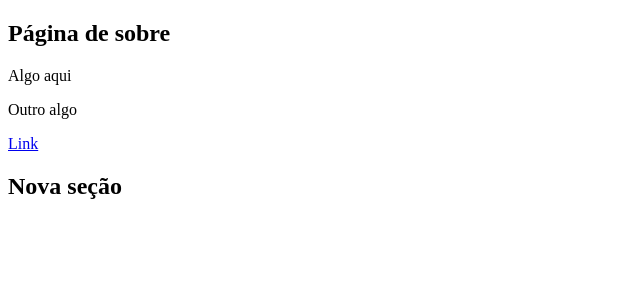
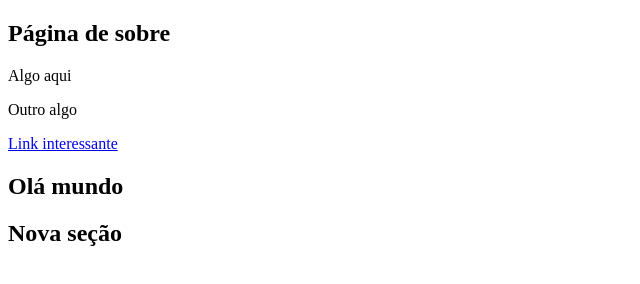
Before and after one commit to iwillmenezes/siteTeste, a plain HTML site: page public_html/sobre.html in a window 1280 px wide. Shown: the whole page, without its empty margins (0-640 px from the left). Drawn offline with Linux system fonts and the light colour scheme.

Commit message:
Outra modificação em sobre.html

```diff
--- a/public_html/sobre.html
+++ b/public_html/sobre.html
@@ -8,7 +8,9 @@
 	<h2>Página de sobre</h2>
 		<p>Algo aqui</p>
 		<p>Outro algo</p>
-		<a href="#">Link</a>
+		<a href="#">Link interessante</a>
+<br>
+	<h2>Olá mundo</h2>
 
 	<h2>Nova seção</h2>
 </body>
```
